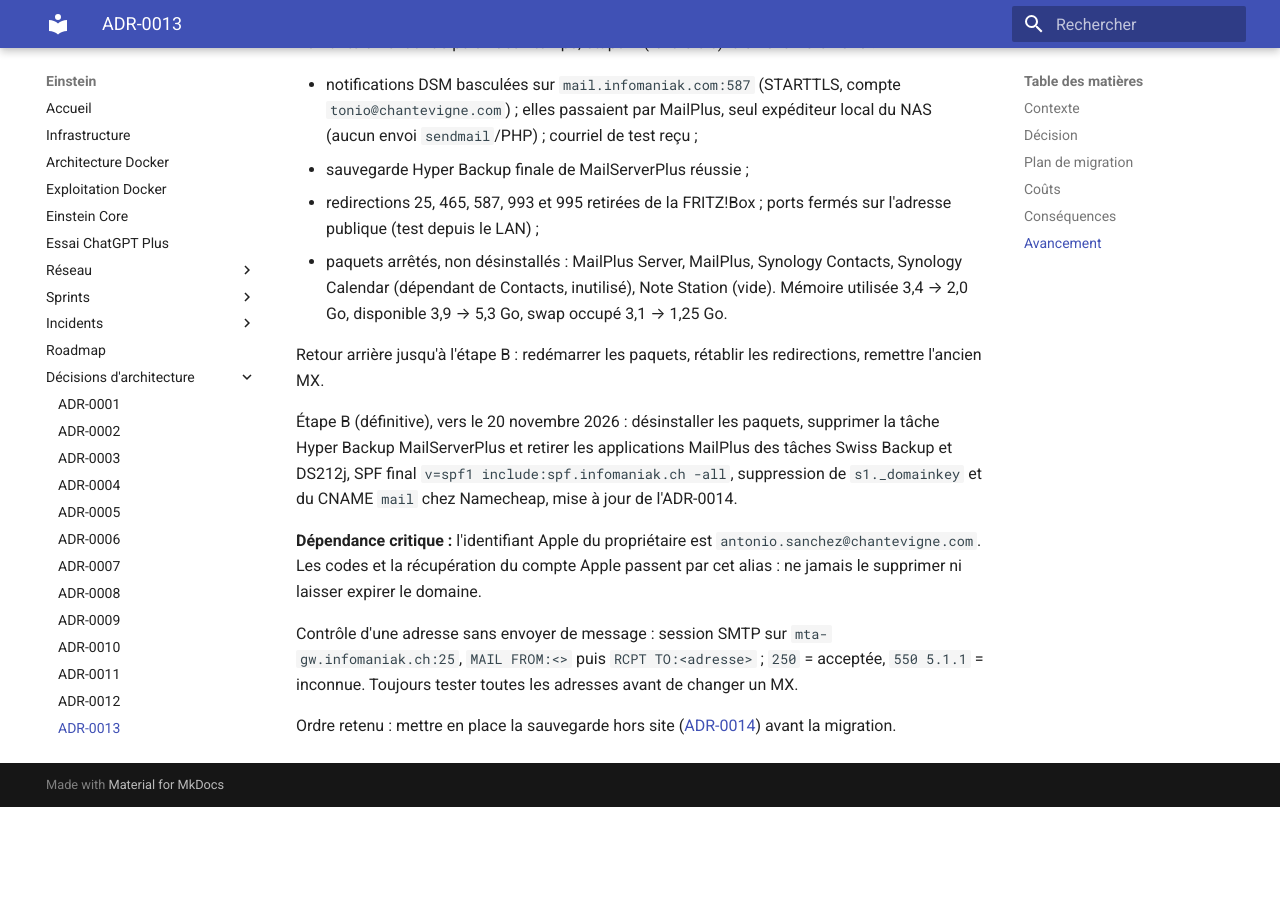
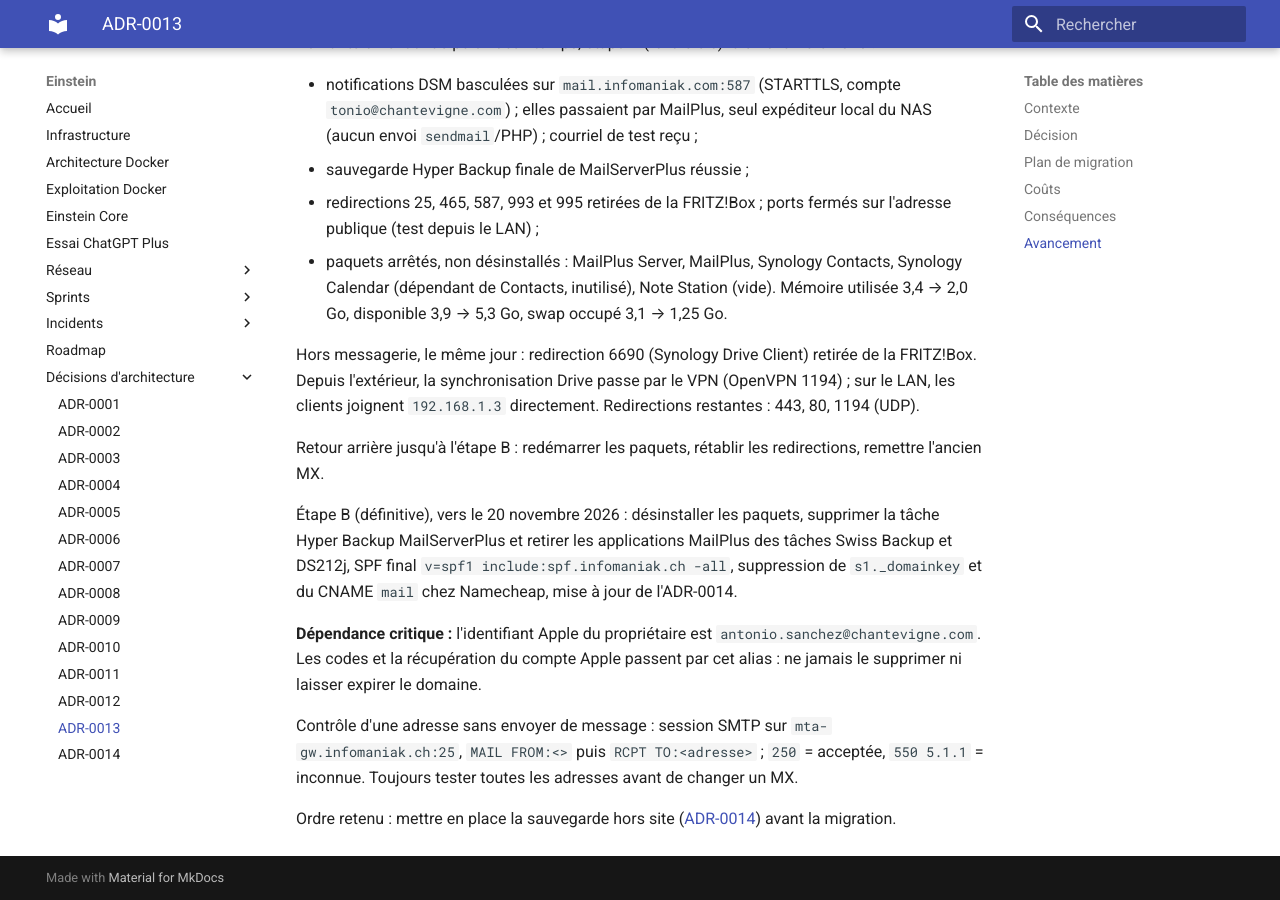
Before and after one commit to asanchez74/Einstein, an MkDocs documentation site: the page built from docs/adr/0013-migration-messagerie-infomaniak.md, in a window 1280 px wide and 900 px high, scrolled down 4397 px. Built offline with MkDocs 1.6.1 and Material for MkDocs 9.7.7, drawn with Linux system fonts in a browser that asks for light colours; before the commit the page ends 5204 px from its top, so only the background shows below that.

Commit message:
docs: ADR-0013, redirection 6690 (Drive) fermée, accès extérieur par VPN
Co-Authored-By: Claude Opus 5.5 <noreply@anthropic.com>

```diff
--- a/docs/adr/0013-migration-messagerie-infomaniak.md
+++ b/docs/adr/0013-migration-messagerie-infomaniak.md
@@ -173,6 +173,11 @@ Démantèlement anticipé en deux temps, étape A (réversible) le 6 novembre 20
   (vide). Mémoire utilisée 3,4 → 2,0 Go, disponible 3,9 → 5,3 Go, swap occupé
   3,1 → 1,25 Go.
 
+Hors messagerie, le même jour : redirection 6690 (Synology Drive Client) retirée
+de la FRITZ!Box. Depuis l'extérieur, la synchronisation Drive passe par le VPN
+(OpenVPN 1194) ; sur le LAN, les clients joignent `192.168.1.3` directement.
+Redirections restantes : 443, 80, 1194 (UDP).
+
 Retour arrière jusqu'à l'étape B : redémarrer les paquets, rétablir les
 redirections, remettre l'ancien MX.
 
```
